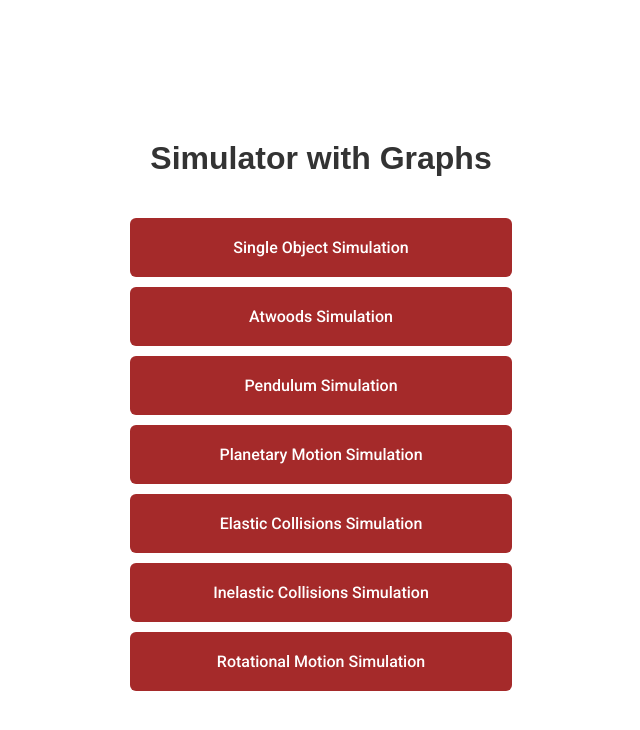
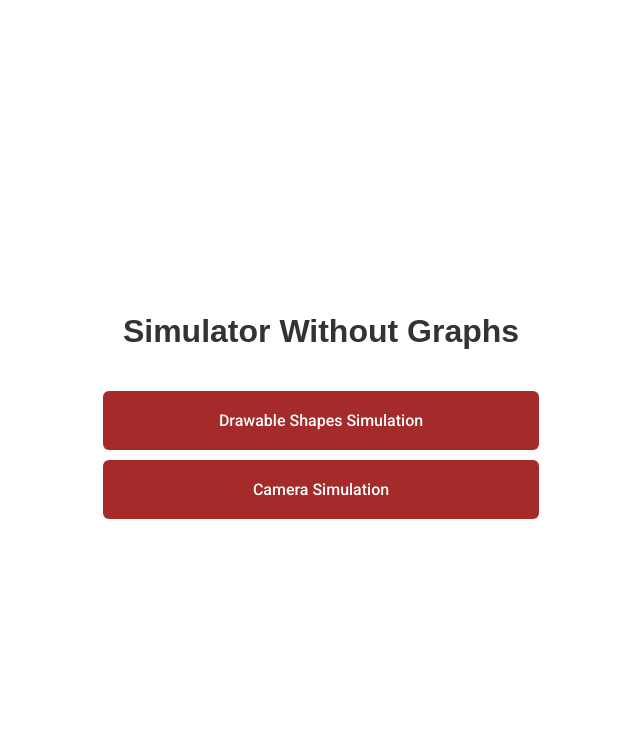
Before and after one commit to CWCHIUC/physics_app, a Python web app: template app/templates/simnographs.html in a window 1280 px wide. Shown: the top 730 px of the page, without its empty margins (319-959 px from the left). Run offline with Jinja, Linux system fonts and the light colour scheme; the template is opened without the code that fills it, so the values that code supplies are empty.

Commit message:
Update simnographs.html

```diff
--- a/app/templates/simnographs.html
+++ b/app/templates/simnographs.html
@@ -3,41 +3,21 @@
 <head>
     <meta charset="UTF-8">
     <meta name="viewport" content="width=device-width, initial-scale=1.0">
-    <title>Simulator with Graphs</title>
+    <title>Simulator Without Graphs</title>
     <link rel="stylesheet" type="text/css" href="{{ url_for('static', filename='index.css') }}">
 </head>
 <body>
     <div class="container">
-        <h1>Simulator with Graphs</h1>
+        <h1>Simulator Without Graphs</h1>
 
         <div class="buttons">
             <form action="{{ url_for('run_simulation') }}" method="post">
-                <input type="hidden" name="simulation_type" value="single_object">
-                <button class="button" type="submit">Single Object Simulation</button>
+                <input type="hidden" name="simulation_type" value="shapes">
+                <button class="button" type="submit">Drawable Shapes Simulation</button>
             </form>
             <form action="{{ url_for('run_simulation') }}" method="post">
-                <input type="hidden" name="simulation_type" value="atwoods">
-                <button class="button" type="submit">Atwoods Simulation</button>
-            </form>
-            <form action="{{ url_for('run_simulation') }}" method="post">
-                <input type="hidden" name="simulation_type" value="pendulum">
-                <button class="button" type="submit">Pendulum Simulation</button>
-            </form>
-            <form action="{{ url_for('run_simulation') }}" method="post">
-                <input type="hidden" name="simulation_type" value="planetary_motion">
-                <button class="button" type="submit">Planetary Motion Simulation</button>
-            </form>
-            <form action="{{ url_for('run_simulation') }}" method="post">
-                <input type="hidden" name="simulation_type" value="elastic_collision">
-                <button class="button" type="submit">Elastic Collisions Simulation</button>
-            </form>
-            <form action="{{ url_for('run_simulation') }}" method="post">
-                <input type="hidden" name="simulation_type" value="inelastic_collision">
-                <button class="button" type="submit">Inelastic Collisions Simulation</button>
-            </form>
-            <form action="{{ url_for('run_simulation') }}" method="post">
-                <input type="hidden" name="simulation_type" value="rotational_motion">
-                <button class="button" type="submit">Rotational Motion Simulation</button>
+                <input type="hidden" name="simulation_type" value="camera">
+                <button class="button" type="submit">Camera Simulation</button>
             </form>
         </div>
     </div>
```
